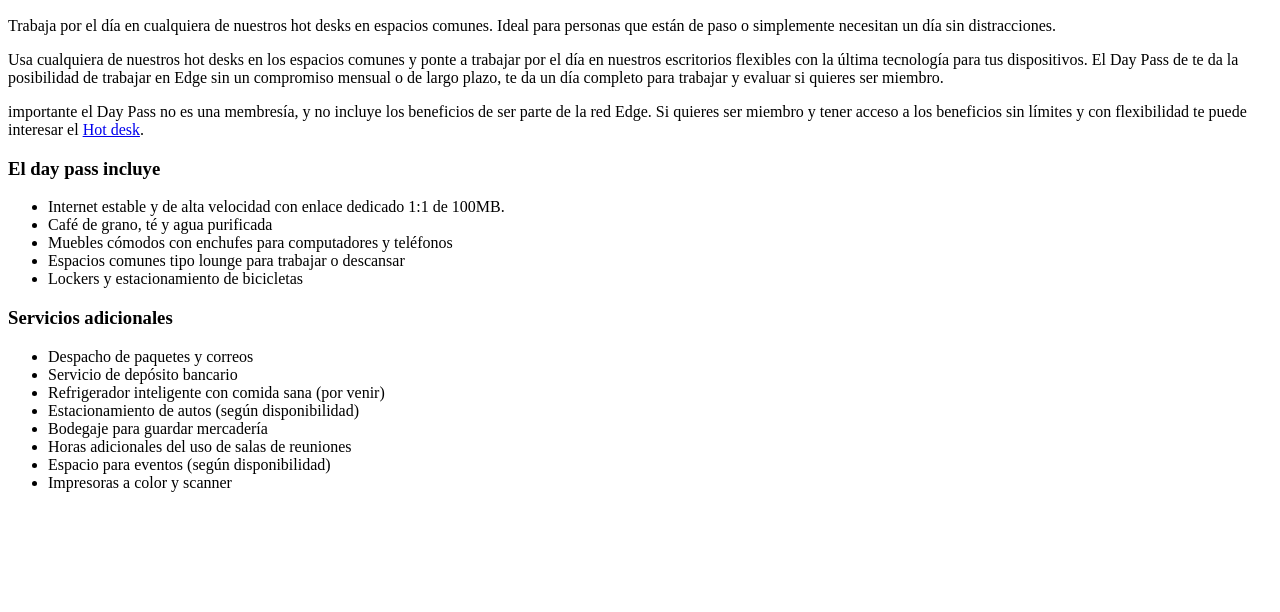
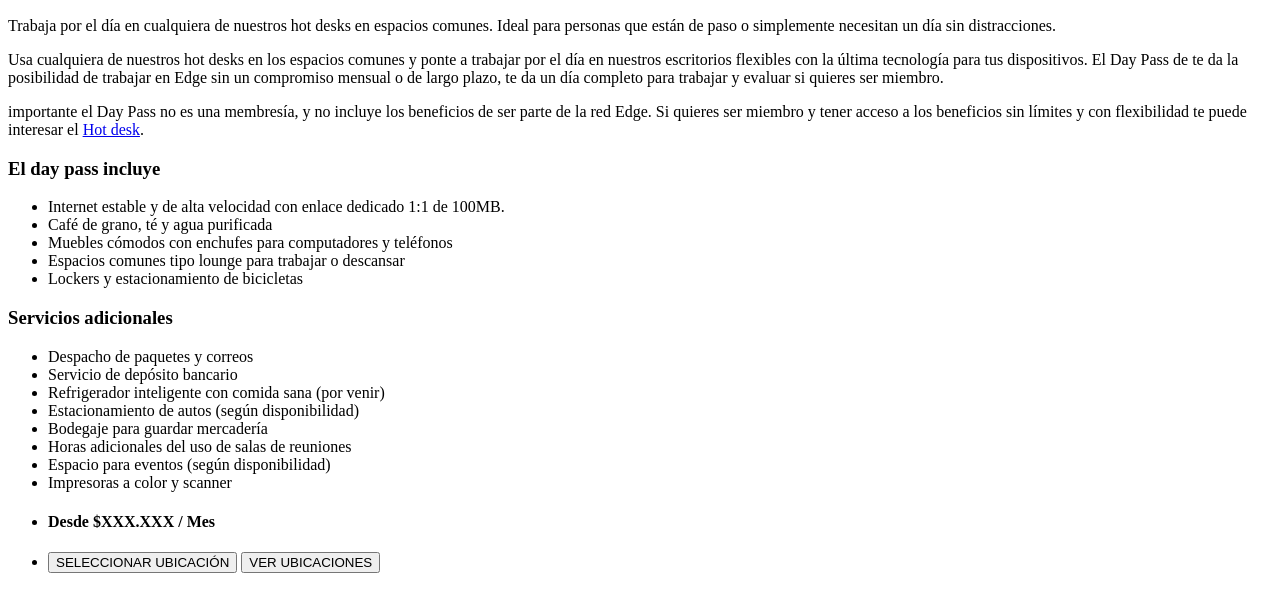
Before and after one commit to edgecowork/website-content, a plain HTML site: page Membresias/Day Pass.html in a window 1280 px wide. Shown: the part 110-722 px from the top of the page. Drawn offline with Linux system fonts and the light colour scheme.

Commit message:
added pricing , starting from X. To Day Pass

```diff
--- a/Membresias/Day Pass.html
+++ b/Membresias/Day Pass.html
@@ -36,5 +36,17 @@
 	<li>Impresoras a color y scanner</li>
 </ul>
 
+<ul>
+	<li>
+		<h4>Desde $XXX.XXX / Mes</h4>
+	</li>
+	<li>
+		<button>SELECCIONAR UBICACIÓN</button>
+		<button>VER UBICACIONES</button>
+
+	</li>
+
+</ul>
+
 </body>
 </html>
```
Also changed, not shown: Membresias.html (renamed from Membresias/Membresias.html), 1 other file.
